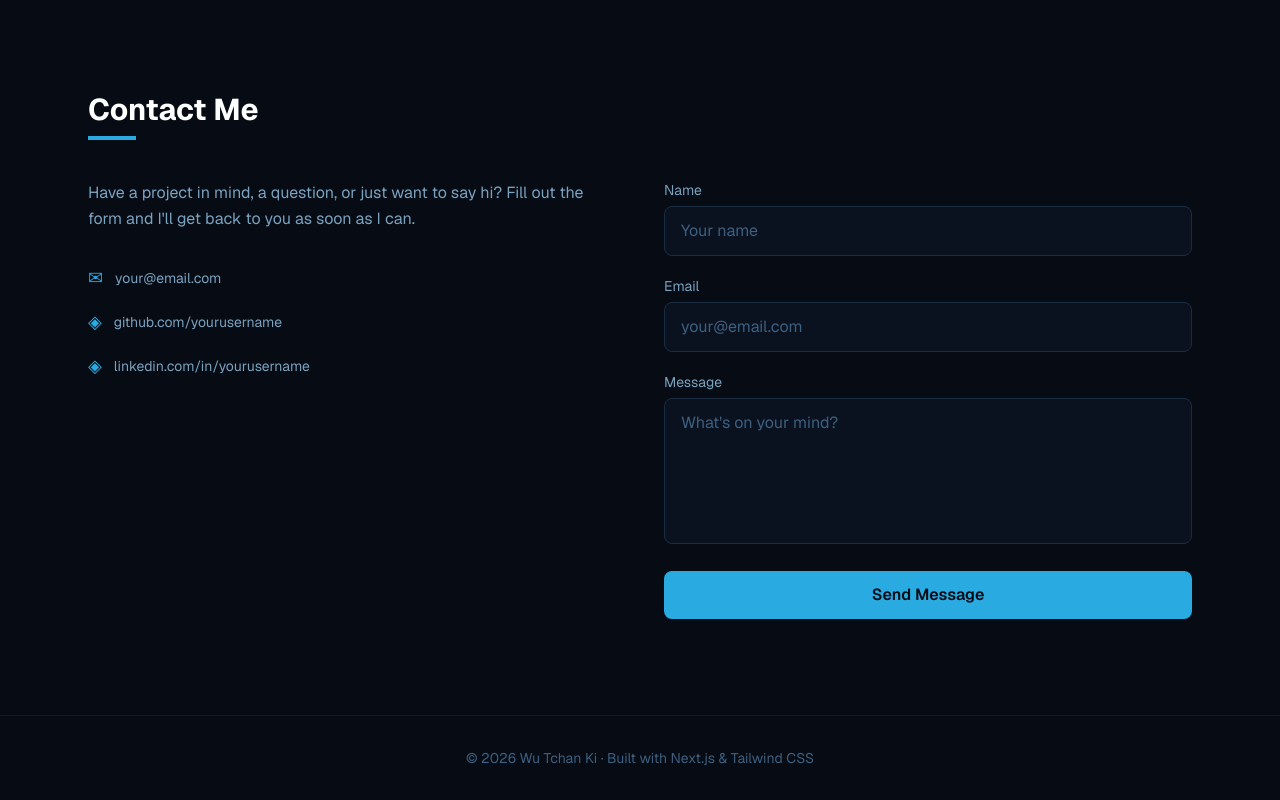
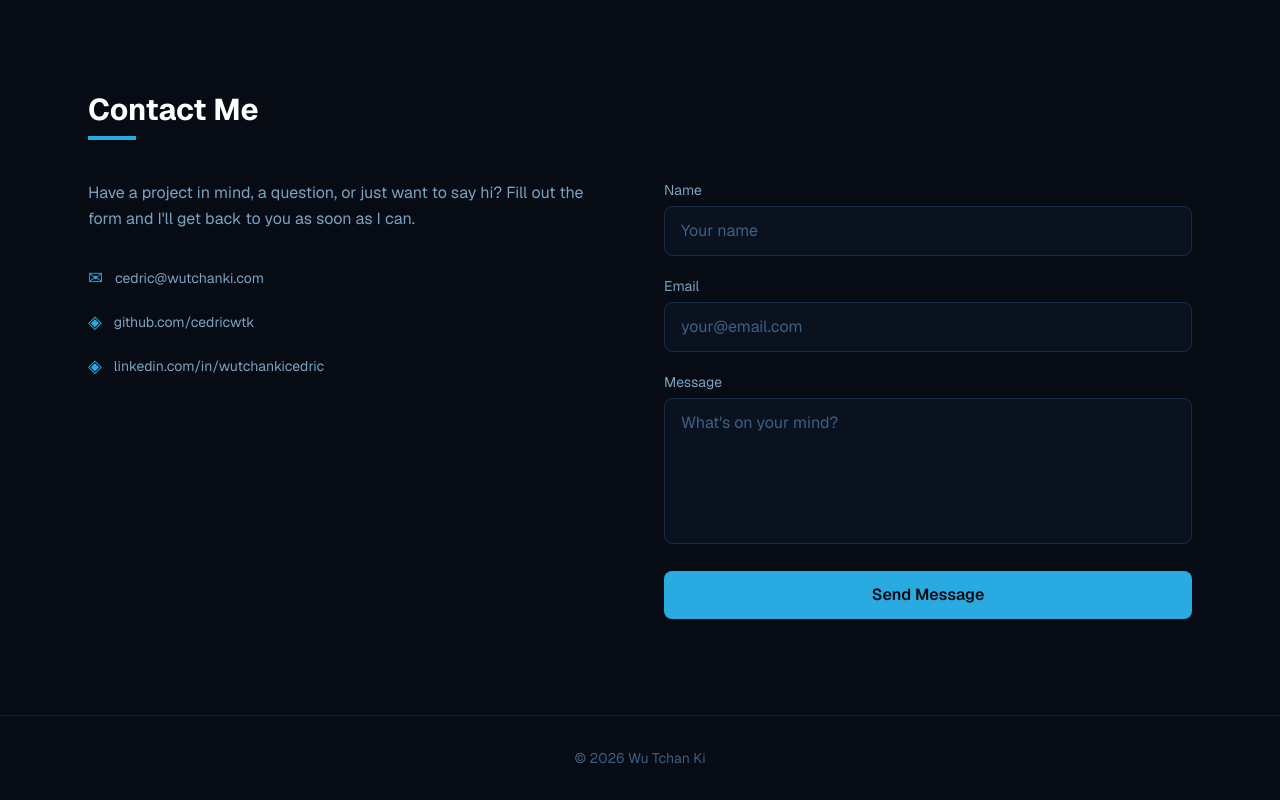
Before and after one commit to cedricwtk/portfolio-2026, a Next.js app: page / in a window 1280 px wide. Shown: the part 3573-4373 px from the top of the page. Built offline with nearby package versions, Linux system fonts and the light colour scheme.

Commit message:
Adjusted contact links

```diff
--- a/app/page.tsx
+++ b/app/page.tsx
@@ -19,7 +19,7 @@ export default function Home() {
       <Hobbies />
       <Contact />
       <footer className="border-t border-gray-800 text-center text-gray-600 text-sm py-8">
-        <p>© {new Date().getFullYear()} Wu Tchan Ki · Built with Next.js & Tailwind CSS</p>
+        <p>© {new Date().getFullYear()} Wu Tchan Ki</p>
       </footer>
     </main>
   )
--- a/components/Contact.tsx
+++ b/components/Contact.tsx
@@ -10,18 +10,18 @@ const FORMSPREE_ENDPOINT = "https://formspree.io/f/YOUR_FORM_ID"
 const socialLinks = [
   {
     icon: "✉",
-    label: "your@email.com",
-    href: "mailto:your@email.com",
+    label: "cedric@wutchanki.com",
+    href: "mailto:cedric@wutchanki.com",
   },
   {
     icon: "◈",
-    label: "github.com/yourusername",
-    href: "https://github.com/yourusername",
+    label: "github.com/cedricwtk",
+    href: "https://github.com/cedricwtk",
   },
   {
     icon: "◈",
-    label: "linkedin.com/in/yourusername",
-    href: "https://linkedin.com/in/yourusername",
+    label: "linkedin.com/in/wutchankicedric",
+    href: "https://linkedin.com/in/wutchankicedric",
   },
 ]
 
```
